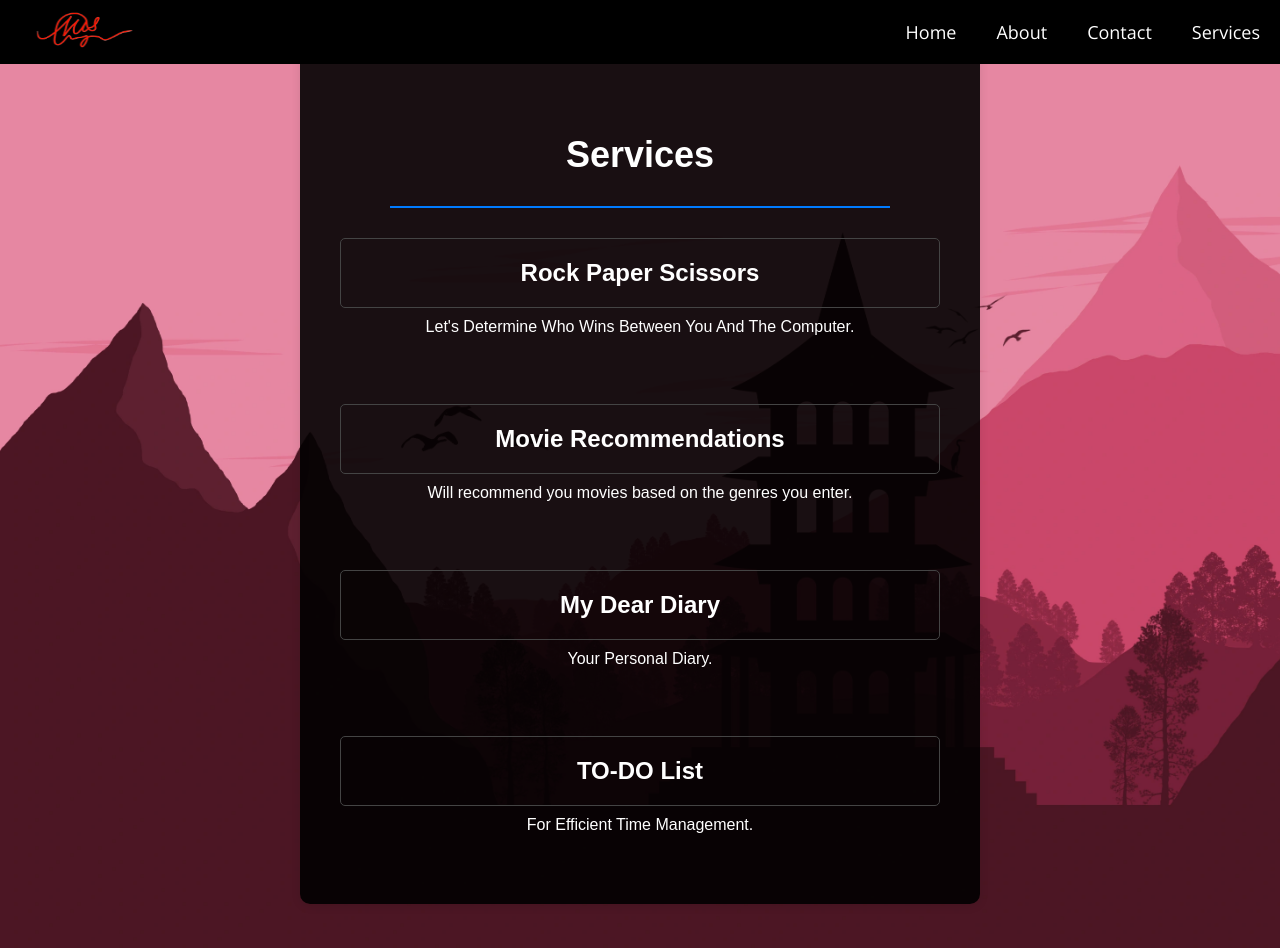
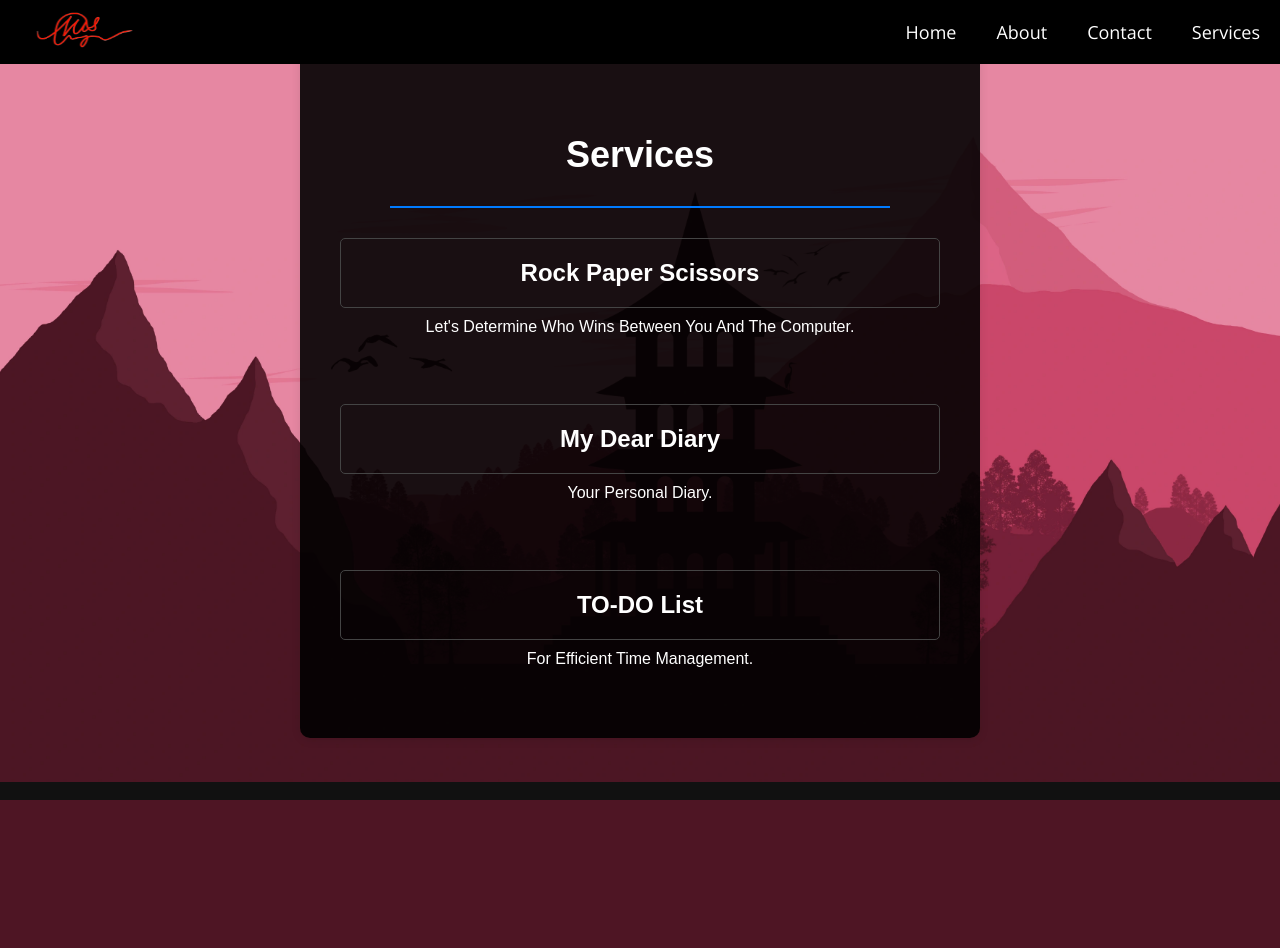
Before and after one commit to Balu0625/portfolio, a Django app: page /services/ in a window 1280 px wide. After the commit the page ends 800 px from the top, so only its background shows below. Run offline with Django 4.2, Linux system fonts and the light colour scheme.

Commit message:
Update services.html

```diff
--- a/templates/services.html
+++ b/templates/services.html
@@ -100,11 +100,6 @@
         </div>
         <br>
         <div class="service">
-            <h2><a href="ser2/">Movie Recommendations</a></h2>
-            <p>Will recommend you movies based on the genres you enter.</p>
-        </div>
-        <br>
-        <div class="service">
             <h2><a href="ser3/diary">My Dear Diary</a></h2>
             <p>Your Personal Diary.</p>
         </div>
```
